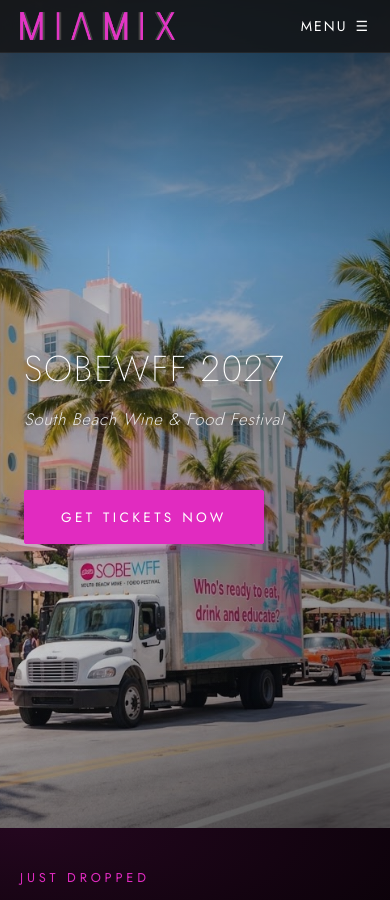
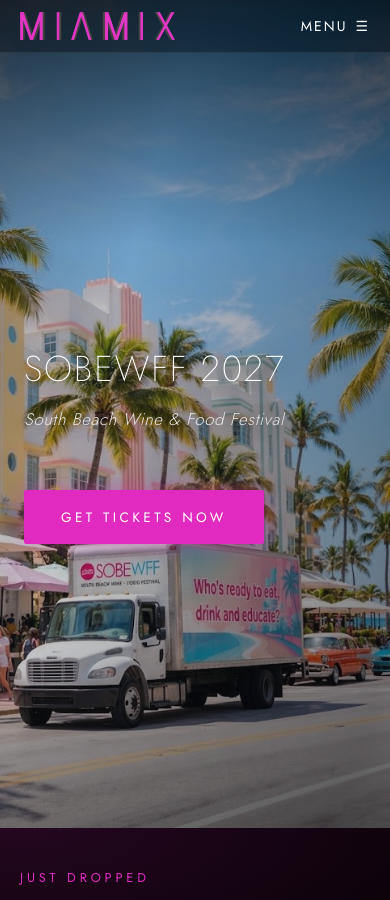
Before and after one commit to MIAMIX-io/MIAMIX.VIP-Site, a Jekyll site: the page built from index.html, in a window 390 px wide and 900 px high. Built offline with Jekyll 4.4.1, drawn with Linux system fonts in a browser that asks for light colours.

Commit message:
Update site.css

```diff
--- a/assets/css/site.css
+++ b/assets/css/site.css
@@ -18,44 +18,44 @@
 :focus-visible { outline: 2px solid var(--primary-pink); outline-offset: 3px; }
 ul, ol { list-style: none; margin: 0; padding: 0; }
 
-/* --- HEADER / NAV - ONE system only --- */
+/* HEADER - transparent + blurred like Events */
 .site-header {
-    position: fixed; top: 0; left: 0; right: 0; z-index: 1000;
-    background: rgba(20, 20, 22, .85);
-    backdrop-filter: blur(24px) saturate(1.2);
-    -webkit-backdrop-filter: blur(24px) saturate(1.2);
-    border-bottom: 1px solid rgba(255, 255, 255, .06);
+  position: fixed; top: 0; left: 0; right: 0; z-index: 1000;
+  background: rgba(0,0,0,.25);
+  backdrop-filter: blur(16px) saturate(1.2);
+  -webkit-backdrop-filter: blur(16px) saturate(1.2);
+  border-bottom: 1px solid rgba(255,255,255,.08);
 }
-.header-inner {
-    display: flex; align-items: center; justify-content: space-between;
-    gap: 24px; max-width: 1200px; margin: 0 auto; padding: 14px 20px; position: relative;
+.nav-trigger {
+  background: none; border: 0; color: #fff; cursor: pointer;
+  font: inherit; letter-spacing: inherit; text-transform: inherit; padding: 0;
 }
-.logo { flex-shrink: 0; }
-.logo img { height: 36px; width: auto; max-width: 220px; display: block; }
-.main-nav { flex: 1 1 auto; display: flex; justify-content: center; min-width: 0; }
-.main-nav > ul { display: flex; align-items: center; gap: 28px; }
-.nav-item { position: relative; font-size: 0.8rem; font-weight: 400; letter-spacing: 0.15em; text-transform: uppercase; }
-.nav-item a { color: var(--text-main); transition: color 0.2s ease, text-shadow 0.2s ease; }
-.nav-item a:hover, .nav-item:hover > a { color: var(--primary-pink); text-shadow: 0 0 12px rgba(225, 43, 192, 0.4); }
+.nav-trigger:hover { color: #E12BC0; }
 
-/* Dropdown - desktop */
-.has-dropdown { position: relative; }
-.has-dropdown::after { content: ""; position: absolute; top: 100%; left: -20px; right: -20px; height: 16px; }
+/* DROPDOWN - transparent gradient, not solid black */
 .dropdown {
-    display: none; position: absolute; top: 100%; left: 50%; transform: translateX(-50%);
-    margin-top: 14px; min-width: 220px; background: rgba(17, 17, 17, 0.95);
-    backdrop-filter: blur(16px); border: 1px solid rgba(255, 255, 255, 0.08); border-radius: 4px;
-    padding: 10px 0; box-shadow: 0 16px 40px rgba(0, 0, 0, 0.8), 0 0 15px rgba(225, 43, 192, 0.15); z-index: 1010;
+  display: none; position: absolute; top: 100%; left: 50%; transform: translateX(-50%);
+  margin-top: 14px; min-width: 220px;
+  background: linear-gradient(180deg, rgba(0,0,0,.15) 0%, rgba(0,0,0,.75) 30%, rgba(0,0,0,.85) 100%);
+  backdrop-filter: blur(16px); -webkit-backdrop-filter: blur(16px);
+  border: 1px solid rgba(255,255,255,.08); border-top: 2px solid #E12BC0; border-radius: 4px;
+  padding: 10px 0; box-shadow: 0 16px 40px rgba(0,0,0,.6); z-index: 1010;
 }
 .has-dropdown:hover .dropdown, .has-dropdown:focus-within .dropdown, .has-dropdown.open .dropdown { display: block; }
-.dropdown li { display: block; width: 100%; }
-.dropdown a { display: block; padding: 8px 20px; font-size: 0.75rem; letter-spacing: 0.1em; text-transform: capitalize; color: var(--text-muted); text-align: left; white-space: nowrap; transition: all 0.2s ease; }
-.dropdown a:hover { color: var(--text-main); background: rgba(225, 43, 192, 0.15); padding-left: 24px; }
+.dropdown a { display: block; padding: 8px 20px; font-size: .75rem; letter-spacing: .1em; text-transform: capitalize; color: #e6e6e6; text-align: left; white-space: nowrap; }
+.dropdown a:hover { color: #fff; background: rgba(225,43,192,.18); padding-left: 24px; }
 
-.header-socials { display: flex; gap: 18px; align-items: center; flex-shrink: 0; }
-.header-socials a { display: flex; align-items: center; justify-content: center; width: 28px; height: 28px; }
-.header-socials img { width: 100%; height: 100%; object-fit: contain; }
-.menu-btn { display: none; }
+@media (max-width: 900px) {
+  .site-header { background: rgba(0,0,0,.30); }
+  .main-nav.open {
+    display: block; position: absolute; top: 100%; right: 0; width: 280px;
+    background: linear-gradient(180deg, rgba(0,0,0,0) 0%, rgba(0,0,0,.85) 15%, rgba(0,0,0,.92) 85%, rgba(0,0,0,0) 100%);
+    backdrop-filter: blur(16px); -webkit-backdrop-filter: blur(16px);
+    border-top: 2px solid #E12BC0; padding: 16px 20px 20px;
+  }
+  .main-nav.open .dropdown { position: static; transform: none; margin-top: 8px; background: transparent; backdrop-filter: none; border: 0; box-shadow: none; padding: 0; }
+  .main-nav.open .dropdown a { text-align: right; }
+}
 
 /* --- HERO SECTION --- */
 .hero {
```
